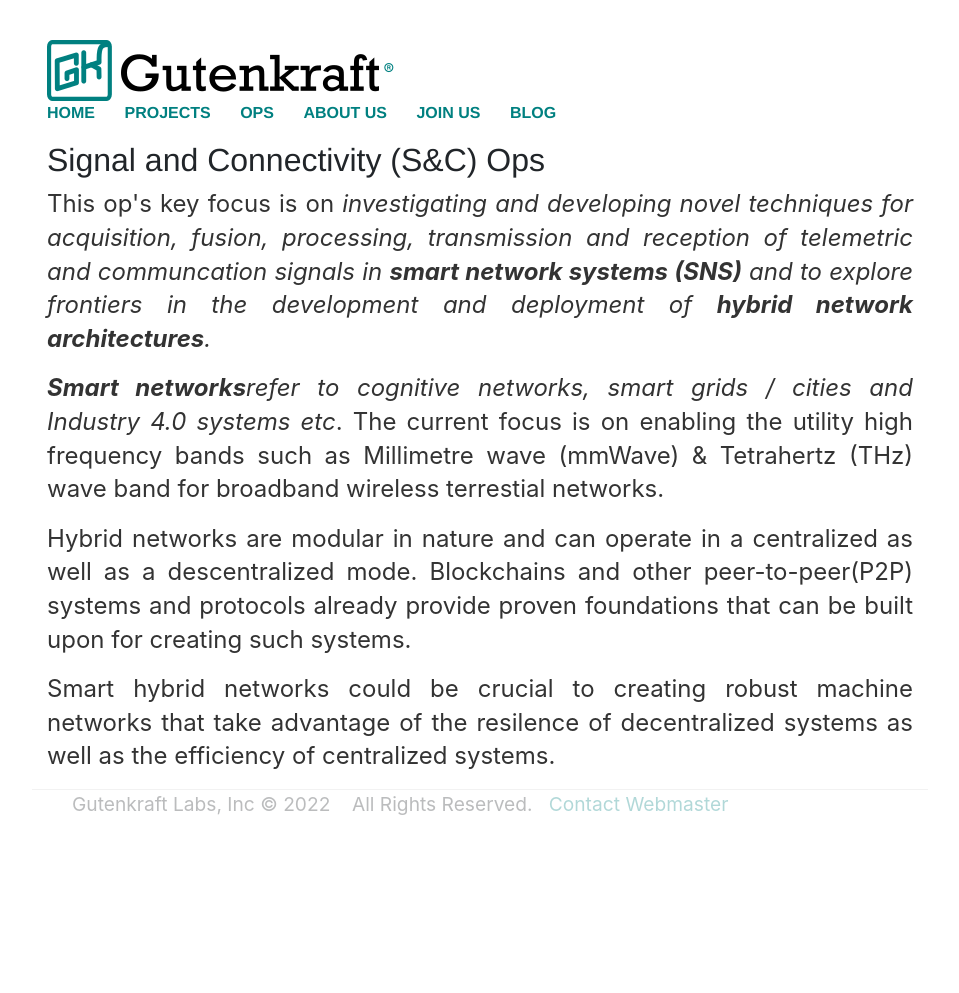
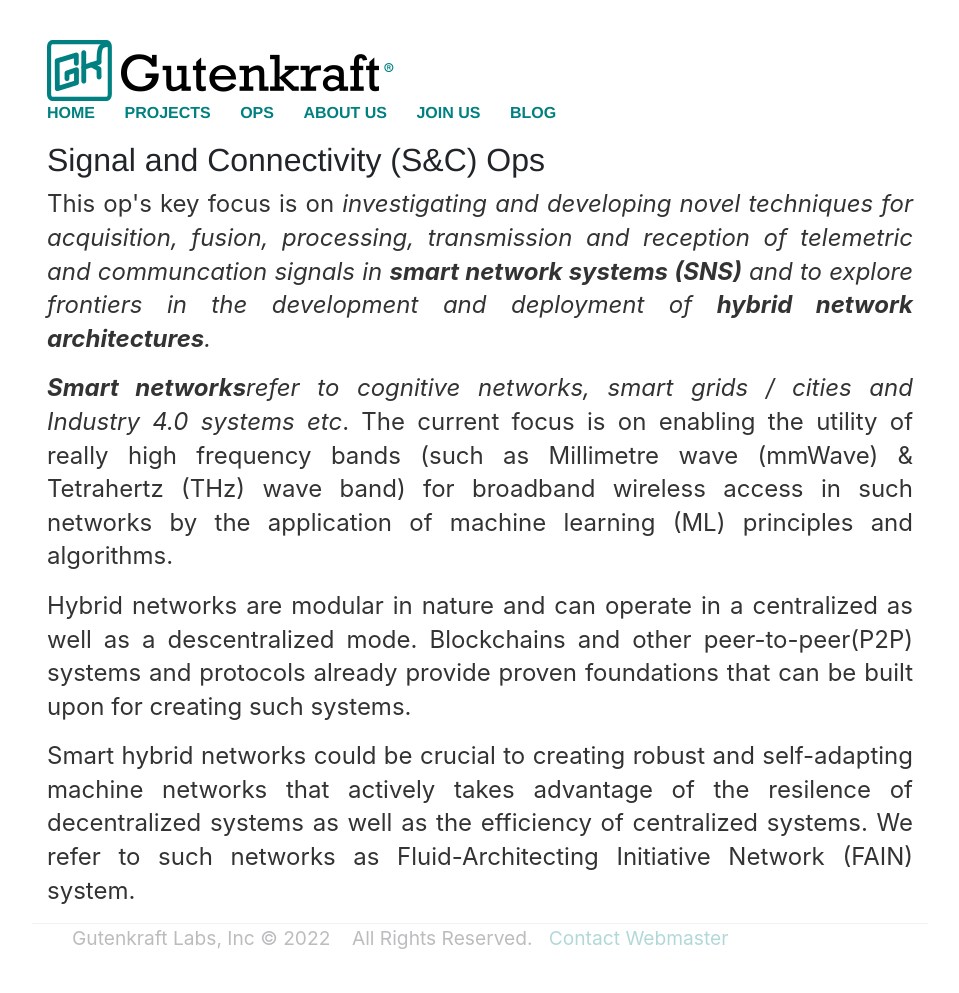
Before and after one commit to oferonmi/datafilik.github.io, a Jekyll site: the page built from ops/snc_op/index.html, in a window 1280 px wide. Shown: the whole page, without its empty margins (160-1119 px from the left). Built offline with Jekyll 4.4.1, drawn with Linux system fonts in a browser that asks for light colours; before the commit the page ends 900 px from its top, so only the background shows below that.

Commit message:
snc_op page update

```diff
--- a/ops/snc_op/index.html
+++ b/ops/snc_op/index.html
@@ -10,7 +10,7 @@ title: Gutenkraft - S&C Ops
     </p>
 
     <p align="justify">
-        <b>Smart networks</b>refer to cognitive networks, smart grids / cities and Industry 4.0 systems etc</em>. The current focus is on enabling the utility high frequency bands such as Millimetre wave (mmWave) & Tetrahertz (THz) wave band for broadband wireless terrestial networks.
+        <b>Smart networks</b>refer to cognitive networks, smart grids / cities and Industry 4.0 systems etc</em>. The current focus is on enabling the utility of really high frequency bands (such as Millimetre wave (mmWave) & Tetrahertz (THz) wave band) for broadband wireless access in such networks by the application of machine learning (ML) principles and algorithms.
     </p>
 
     <p align="justify">
@@ -18,7 +18,7 @@ title: Gutenkraft - S&C Ops
     </p>
 
     <p align="justify">
-        Smart hybrid networks could be crucial to creating robust machine networks that take advantage of the resilence of decentralized systems as well as the efficiency of centralized systems.
+        Smart hybrid networks could be crucial to creating robust and self-adapting machine networks that actively takes advantage of the resilence of decentralized systems as well as the efficiency of centralized systems. We refer to such networks as Fluid-Architecting Initiative Network (FAIN) system.
     </p>
 
 </div>
```
